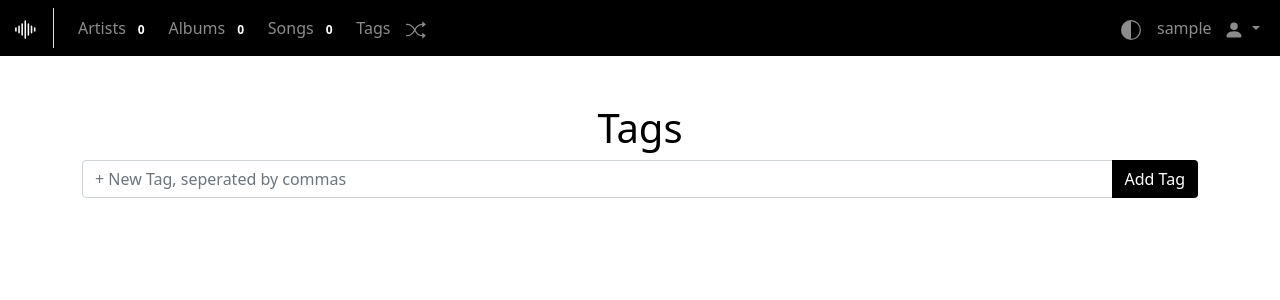
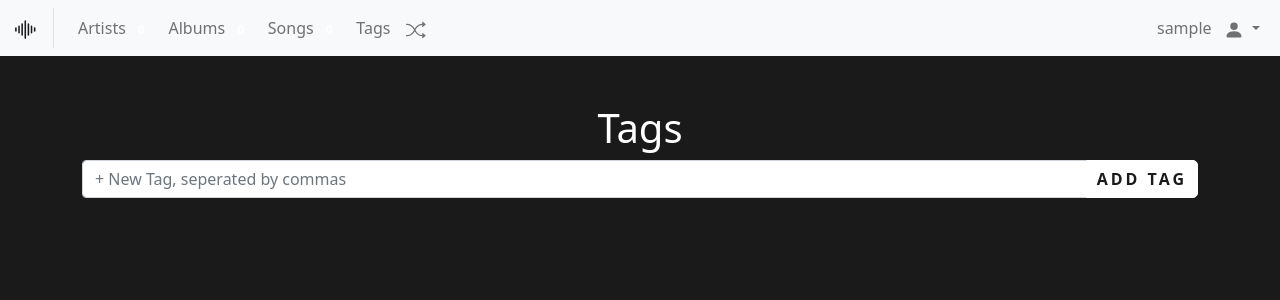
Before and after one commit to misterrager8/musicAnalyzer, a Flask app: page /tags_ in a window 1280 px wide. Shown: the top 300 px of the page. Run offline with Flask 2, Linux system fonts and the light colour scheme; the visitor is signed in with stand-in values (Sample User, id 1); data comes from the database, SQL or seed files in the repository; data that the repository does not hold is empty.

Commit message:
Implem SCSS

```diff
--- a/musicAnalyzer/__init__.py
+++ b/musicAnalyzer/__init__.py
@@ -1,6 +1,7 @@
 import pymysql
 from flask import Flask
 from flask_login import LoginManager
+from flask_scss import Scss
 from flask_sqlalchemy import SQLAlchemy
 
 pymysql.install_as_MySQLdb()
@@ -15,6 +16,7 @@ def create_app(config):
 
     db.init_app(app)
     login_manager.init_app(app)
+    Scss(app, asset_dir="musicAnalyzer/static")
 
     with app.app_context():
         from musicAnalyzer.views.songs import songs
--- /dev/null
+++ b/musicAnalyzer/static/css/main.css
@@ -0,0 +1,35 @@
+.font-custom {
+  letter-spacing: 3px;
+  text-transform: uppercase;
+  font-weight: bold; }
+
+  .border-custom {
+    border: 1px solid white;
+    border-radius: 5px; }
+
+    a, a:hover {
+      color: inherit;
+      text-decoration: none;
+      cursor: pointer; }
+
+      body, .card, .input-custom, .btn-custom:hover, .modal-content {
+        background-color: #1a1a1a;
+        color: white; }
+
+        .navbar, .btn-custom {
+          background-color: white;
+          color: #1a1a1a; }
+
+          .btn-custom {
+            border: 1px solid white;
+            border-radius: 5px;
+            letter-spacing: 3px;
+            text-transform: uppercase;
+            font-weight: bold;
+            padding: 5px 10px;
+            transition: background-color 0.5s, color 0.5s; }
+
+            .input-custom {
+              border: 1px solid white;
+              border-radius: 5px;
+              padding: 5px 10px; }
--- a/musicAnalyzer/static/main.css
+++ /dev/null
@@ -1,65 +0,0 @@
-:root {
-    --navbar-bg: white;
-    --navbar-txt: black;
-    --body-bg: black;
-    --body-txt: white;
-}
-
-.light {
-    --navbar-bg: black;
-    --navbar-txt: white;
-    --body-bg: white;
-    --body-txt: black;
-}
-
-.navbar {
-    background-color: var(--navbar-bg) !important;
-}
-
-.btn-custom, .badge-custom {
-    background-color: var(--navbar-bg) !important;
-    color: var(--navbar-txt) !important;
-}
-
-body, .modal-content, .form-control, .card {
-    background-color: var(--body-bg) !important;
-    color: var(--body-txt) !important;
-}
-
-.card {
-    border: 0;
-}
-
-.card-body {
-    border: 1px solid var(--body-txt);
-    border-radius: 10px;
-    margin-top: 25px;
-}
-
-.list-group-item-action {
-    border-radius: 10px;
-    padding: 5px 20px;
-}
-
-.link, .link:hover {
-    color: inherit;
-    text-decoration: none;
-}
-
-a:hover {
-    cursor: pointer;
-}
-
-.bg-danger {
-    color: white !important;
-}
-
-.gone { display: none; }
-
-.news-item:hover {
-    border-bottom: 1px solid var(--body-txt);
-}
-
-.news-item {
-    font-weight: bold;
-}
--- a/musicAnalyzer/static/main.js
+++ b/musicAnalyzer/static/main.js
@@ -1,25 +1,3 @@
-$(document).ready(function() {
-    if (localStorage.getItem('music-theme') != 'default') {
-        $('body').addClass('light');
-        $('nav').removeClass('navbar-light');
-        $('nav').addClass('navbar-dark');
-    }
-});
-
-function setTheme() {
-    if (localStorage.getItem('music-theme') == 'default') {
-        $('body').addClass('light');
-        $('nav').removeClass('navbar-light');
-        $('nav').addClass('navbar-dark');
-        localStorage.setItem('music-theme', 'light');
-    } else {
-        $('body').removeClass('light');
-        $('nav').addClass('navbar-light');
-        $('nav').removeClass('navbar-dark');
-        localStorage.setItem('music-theme', 'default');
-    }
-}
-
 function refreshPage() {
     $('#pageContent').load(location.href + ' #pageContent');
     $('#navContent').load(location.href + ' #navContent');
--- /dev/null
+++ b/musicAnalyzer/static/main.scss
@@ -0,0 +1,46 @@
+$navbar-bg: white;
+$navbar-txt: lighten(black, 10%);
+$body-bg: lighten(black, 10%);
+$body-txt: white;
+
+@mixin font-custom {
+    letter-spacing: 3px;
+    text-transform: uppercase;
+    font-weight: bold;
+}
+
+@mixin border-custom {
+    border: 1px solid $body-txt;
+    border-radius: 5px;
+}
+
+.font-custom { @include font-custom; }
+.border-custom { @include border-custom; }
+
+a, a:hover {
+    color: inherit;
+    text-decoration: none;
+    cursor: pointer;
+}
+
+body, .card, .input-custom, .btn-custom:hover, .modal-content {
+    background-color: $body-bg;
+    color: $body-txt;
+}
+
+.navbar, .btn-custom {
+    background-color: $navbar-bg;
+    color: $navbar-txt;
+}
+
+.btn-custom {
+    @include border-custom;
+    @include font-custom;
+    padding: 5px 10px;
+    transition: background-color .5s, color .5s;
+}
+
+.input-custom {
+    @include border-custom;
+    padding: 5px 10px;
+}
--- a/musicAnalyzer/templates/base.html
+++ b/musicAnalyzer/templates/base.html
@@ -7,9 +7,9 @@
   <link href="static/favicon.svg" rel="icon" type="image/x-icon"/>
   <link href="https://cdn.jsdelivr.net/npm/bootstrap@5.1.3/dist/css/bootstrap.min.css" rel="stylesheet" integrity="sha384-1BmE4kWBq78iYhFldvKuhfTAU6auU8tT94WrHftjDbrCEXSU1oBoqyl2QvZ6jIW3" crossorigin="anonymous">
   <script src="https://cdn.jsdelivr.net/npm/bootstrap@5.1.3/dist/js/bootstrap.bundle.min.js" integrity="sha384-ka7Sk0Gln4gmtz2MlQnikT1wXgYsOg+OMhuP+IlRH9sENBO0LRn5q+8nbTov4+1p" crossorigin="anonymous"></script>
-  <link rel="stylesheet" href="{{ url_for('static', filename='main.css') }}">
+  <link rel="stylesheet" href="{{ url_for('static', filename='css/main.css') }}">
 </head>
-<nav class="navbar navbar-expand-lg navbar-light">
+<nav class="navbar navbar-expand-lg navbar-light bg-light">
   <div class="container-fluid">
     <a class="navbar-brand border-end pe-3" href="{{ url_for('index') }}">{{ macros.logo(size=25) }}</a>
     <button class="navbar-toggler" data-bs-toggle="collapse" data-bs-target="#navContent">
@@ -36,7 +36,6 @@
         {% endif %}
       </ul>
       <ul class="navbar-nav ms-auto">
-        <li class="nav-item"><a class="nav-link" onclick="setTheme()">{{ macros.circle_icon() }}</a></li>
         <li class="nav-item dropdown">
           <a class="nav-link dropdown-toggle" data-bs-target="#userDD" data-bs-toggle="dropdown">
             {% if not current_user.is_anonymous %}<span class="me-2">{{ current_user.username }}</span>{% endif %}
```
